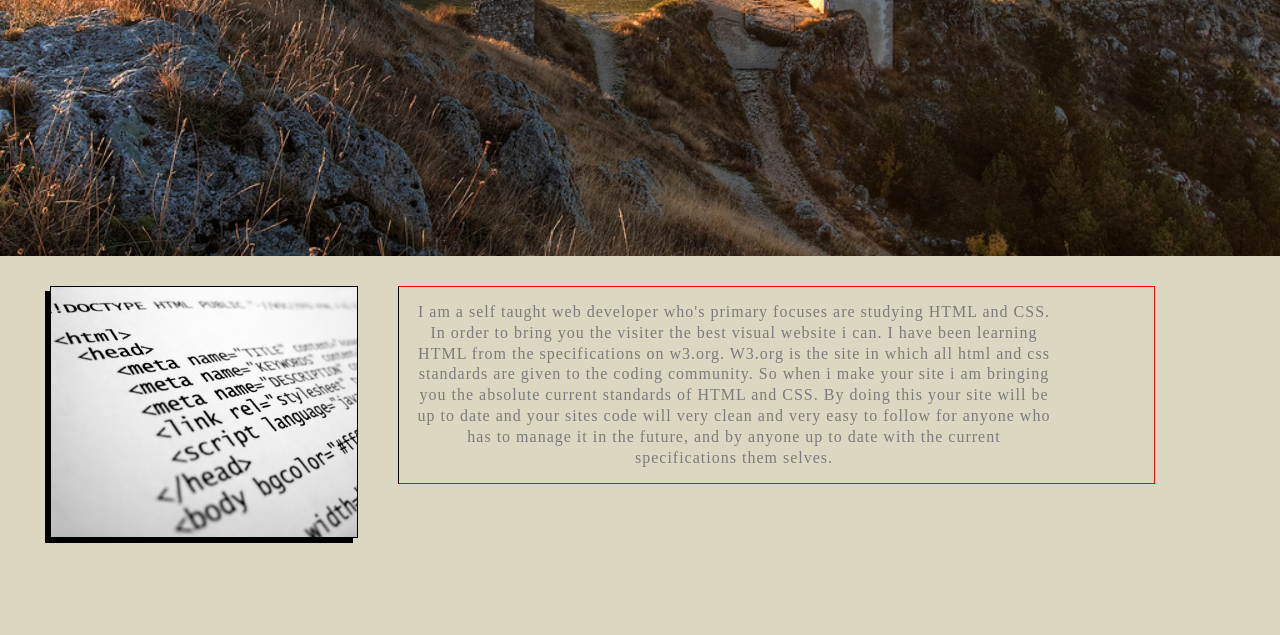
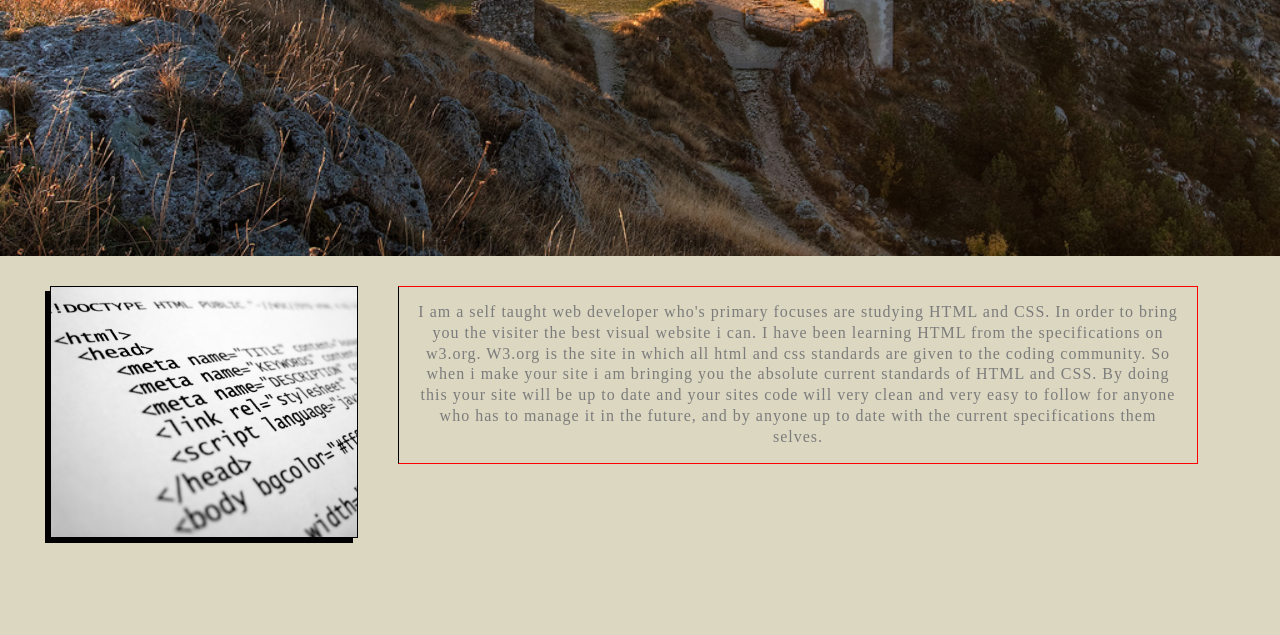
Before and after one commit to djflip2016/Daniels-Portfolio, a plain HTML site: page index.html in a window 1280 px wide. Shown: the part 544-1179 px from the top of the page. Drawn offline with Linux system fonts and the light colour scheme.

Commit message:
adjustment

```diff
--- a/css/main.css
+++ b/css/main.css
@@ -127,7 +127,7 @@ ul a:hover{
     margin-top: 30px;
     float:left;
     text-align: center;
-    width: 50%;
+    width: 60%;
     font-size: 1em;
     font-weight: normal;
     padding: 15px;
@@ -137,7 +137,6 @@ ul a:hover{
     border-left: 1px solid black;
     margin-bottom: 0;
     margin-left: 30px;
-    padding-right: 100px;
 
 }
 
```
